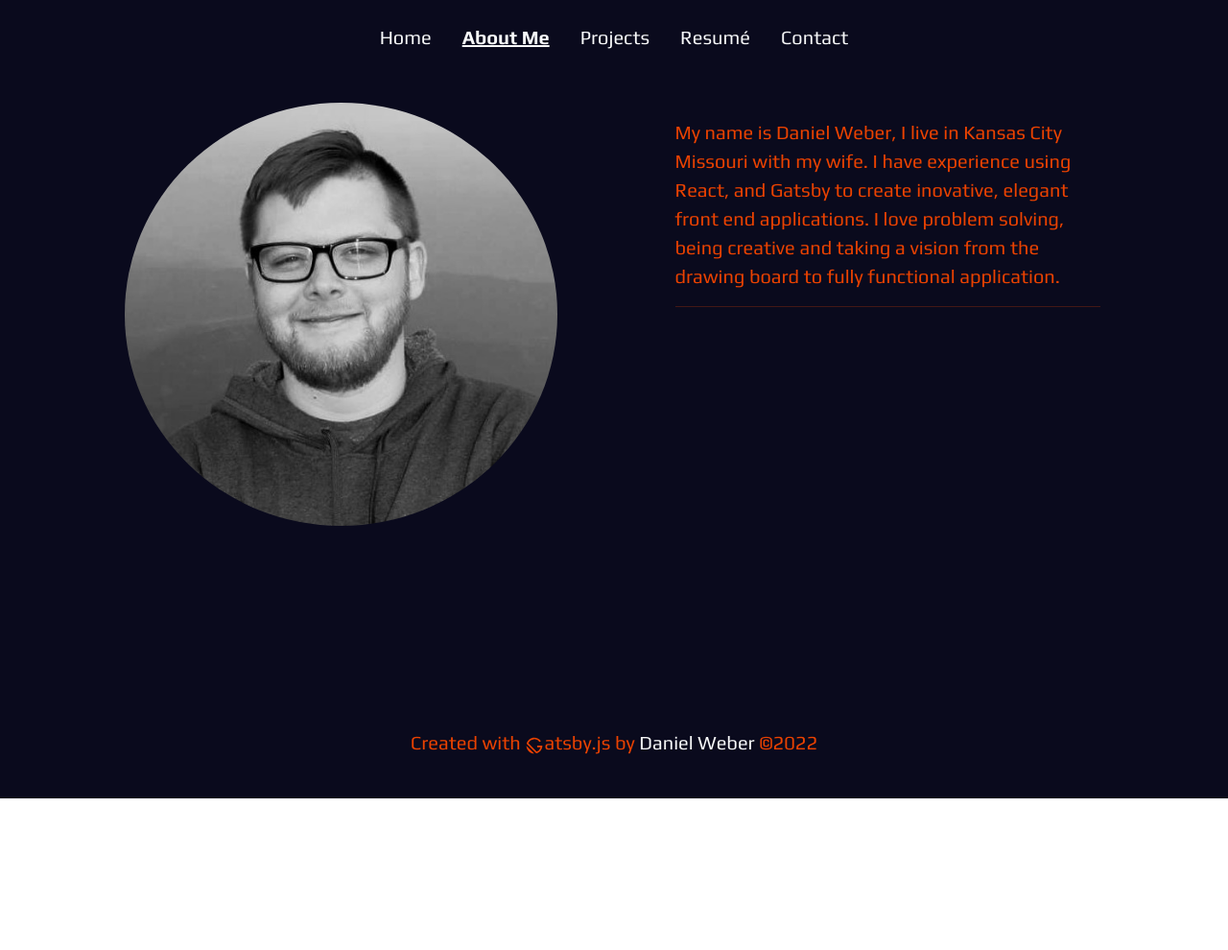
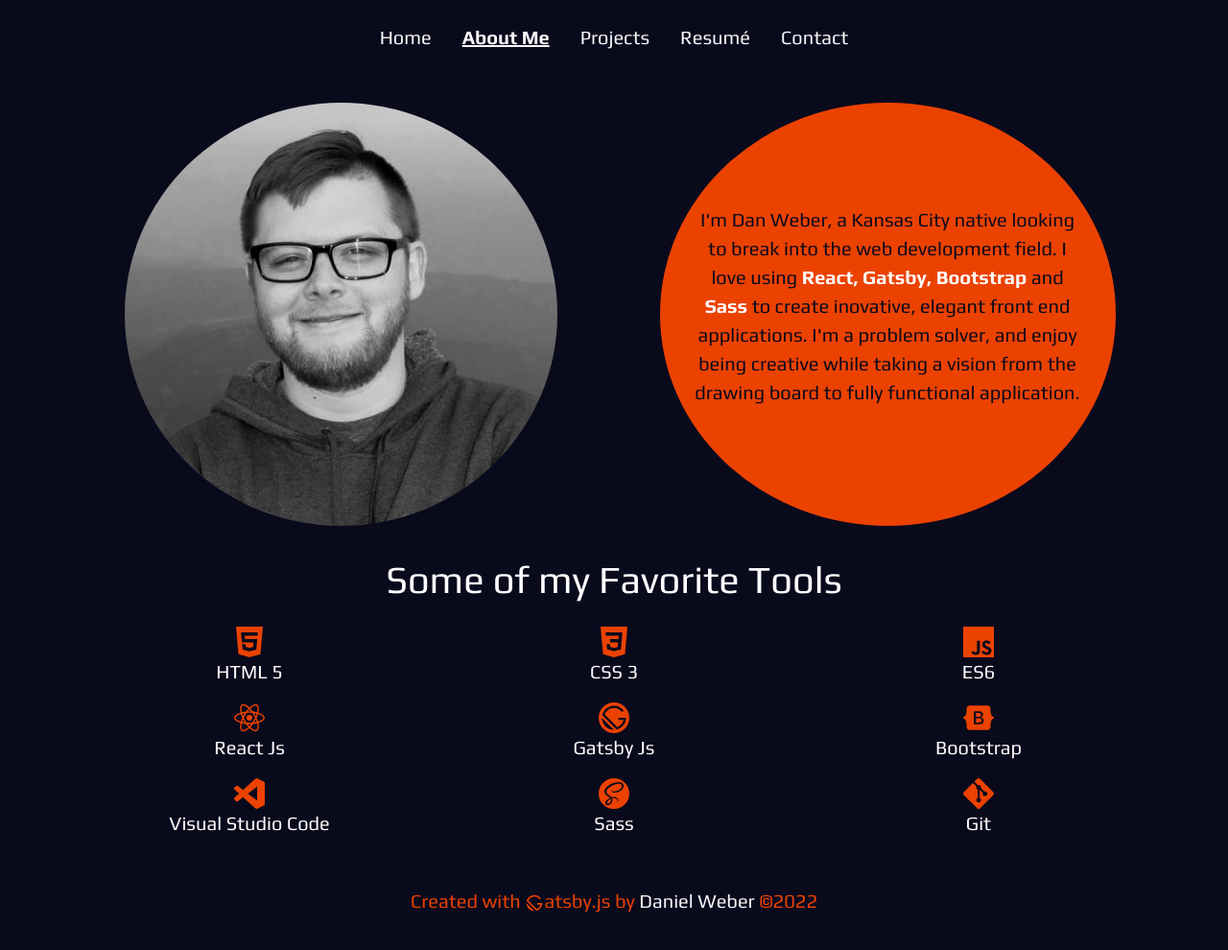
Before and after one commit to DaperDandle/Portfolio-Website, a Gatsby site: page /about in a window 1280 px wide. Shown: the whole page at 96% size. Before the commit the page ends 832 px from the top, so only its background shows below. Built offline with nearby package versions, Linux system fonts and the light colour scheme; Gatsby itself is replaced by a stand-in of ours.

Commit message:
changed about page styling, changed tags filter styling, changed resume styling

```diff
--- a/src/components/featuredProjects.js
+++ b/src/components/featuredProjects.js
@@ -46,8 +46,8 @@
   console.log(gatsbyObj, reactObj);
 
   return (
-    <Container className="w-75 mx-auto h-100 text-center">
-      <Row>
+    <Container className="w-75 mx-auto h-100 ">
+      <Row className="text-center">
         <Col
           onMouseEnter={() => setShowModal(true)}
           onMouseOut={() => setShowModal(false)}
--- a/src/components/pdfDownload.js
+++ b/src/components/pdfDownload.js
@@ -5,7 +5,7 @@
 
 const PdfDownload = () => {
   return (
-    <Container className="card bg-white p-3 w-25 ms-5">
+    <Container className="card bg-white p-3 w-25 ms-5 primary-text">
       <Row className="align-items-center">
         <Col className="text-wrap">
           <h5>PDF Version</h5>
--- a/src/components/singleProject.js
+++ b/src/components/singleProject.js
@@ -24,8 +24,8 @@
         {title}
       </a>
       <h5>{description}</h5>
-      <div className="d-flex py-3">
-        <h5 className="me-5">Github Repository: </h5>
+      <div className="d-flex align-items-center py-3">
+        <h5 className="m-3">Github Repository: </h5>
         <a href={githubRepository} className="link-light">
           <DiGithubAlt size={32} />
         </a>
--- a/src/components/techLogos.js
+++ b/src/components/techLogos.js
@@ -7,6 +7,9 @@
   SiReact,
   SiGatsby,
   SiBootstrap,
+  SiVisualstudiocode,
+  SiSass,
+  SiGit,
 } from "react-icons/si";
 
 const TechLogos = () => {
@@ -15,32 +18,47 @@
       <Row md={3} xs={2}>
         <Col>
           <SiHtml5 size={32} />
-          <p>HTML 5</p>
+          <p className="text-white">HTML 5</p>
         </Col>
 
         <Col>
           <SiCss3 size={32} />
-          <p>CSS 3</p>
+          <p className="text-white">CSS 3</p>
         </Col>
 
         <Col>
           <SiJavascript size={32} />
-          <p>ES6</p>
+          <p className="text-white">ES6</p>
         </Col>
 
         <Col>
           <SiReact size={32} />
-          <p>React Js</p>
+          <p className="text-white">React Js</p>
         </Col>
 
         <Col>
           <SiGatsby size={32} />
-          <p>Gatsby Js</p>
+          <p className="text-white">Gatsby Js</p>
         </Col>
 
         <Col>
           <SiBootstrap size={32} />
-          <p>Bootstrap</p>
+          <p className="text-white">Bootstrap</p>
+        </Col>
+
+        <Col>
+          <SiVisualstudiocode size={32} />
+          <p className="text-white">Visual Studio Code</p>
+        </Col>
+
+        <Col>
+          <SiSass size={32} />
+          <p className="text-white">Sass</p>
+        </Col>
+
+        <Col>
+          <SiGit size={32} />
+          <p className="text-white">Git</p>
         </Col>
       </Row>
     </Container>
--- a/src/css/main.scss
+++ b/src/css/main.scss
@@ -1,8 +1,9 @@
+@import "node_modules/bootstrap/scss/functions";
 $primary: rgb(10, 10, 29);
 $secondary: rgb(235, 66, 0);
 $info: #0257b1;
 $warning: #94fbab;
-@import "node_modules/bootstrap/scss/functions";
+
 @import "/node_modules/bootstrap/scss/variables";
 @import "/node_modules/bootstrap/scss/mixins";
 @import "/node_modules/bootstrap/scss/root";
@@ -33,6 +34,10 @@
 
 .feature-txt {
   font-size: 80px;
+}
+
+.primary-text {
+  color: $primary;
 }
 
 .button {
--- a/src/pages/about.js
+++ b/src/pages/about.js
@@ -2,6 +2,7 @@
 import { Container, Row, Col } from "react-bootstrap";
 import { StaticImage } from "gatsby-plugin-image";
 import Layout from "../components/layout";
+import TechLogos from "../components/techLogos";
 
 const About = () => {
   return (
@@ -15,16 +16,29 @@
               className="img-fluid rounded-circle"
             />
           </Col>
-          <Col md={5} className="m-3 p-3">
-            <p>
-              My name is Daniel Weber, I live in Kansas City Missouri with my
-              wife. I have experience using React, and Gatsby to create
-              inovative, elegant front end applications. I love problem solving,
-              being creative and taking a vision from the drawing board to fully
-              functional application.
+          <Col
+            md={5}
+            className="m-3 p-3 rounded-circle secondary-bg text-center d-flex align-items-center primary-text justify-content-start"
+          >
+            <p className="p-3">
+              I'm Dan Weber, a Kansas City native looking to break into the web
+              development field. I love using{" "}
+              <span className="text-white fw-bold">
+                React, Gatsby, Bootstrap
+              </span>{" "}
+              and <span className="text-white fw-bold">Sass </span>
+              to create inovative, elegant front end applications. I'm a problem
+              solver, and enjoy being creative while taking a vision from the
+              drawing board to fully functional application.
             </p>
             <hr className="secondary-bg" />
           </Col>
+        </Row>
+        <Row className="py-3">
+          <h1 className="text-center text-white">Some of my Favorite Tools</h1>
+        </Row>
+        <Row>
+          <TechLogos></TechLogos>
         </Row>
       </Container>
     </Layout>
```
Also changed, not shown: src/pages/projects.js (+6 -10 lines), src/pages/resume.js (+9 -19 lines).
